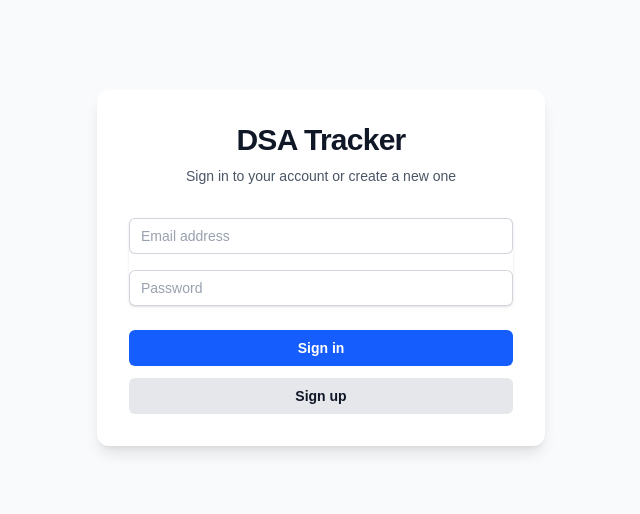
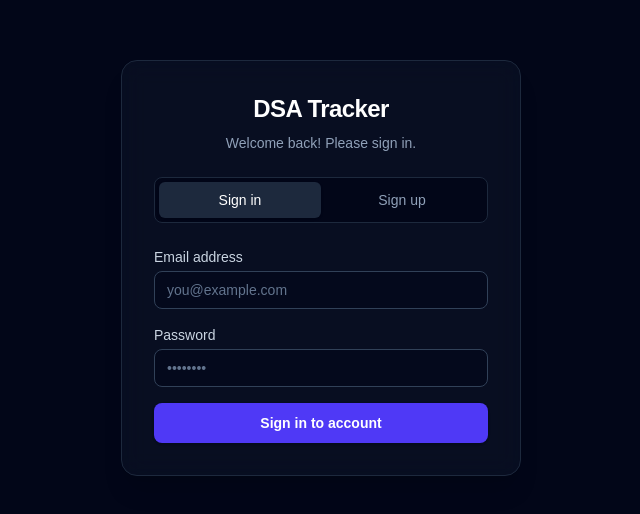
Before and after one commit to VSDeadShot/DSA-Tracker, a Next.js app: page /login in a window 1280 px wide. Shown: the part 132-646 px from the top of the page, without its empty margins (319-959 px from the left). Built offline with nearby package versions, Linux system fonts and the light colour scheme.

Commit message:
Redesign login page with tabs and premium narrow card

```diff
--- a/app/(auth)/login/page.tsx
+++ b/app/(auth)/login/page.tsx
@@ -1,74 +1,89 @@
 import { login, signup } from './actions'
+import Link from 'next/link'
 
 export default async function LoginPage({
   searchParams,
 }: {
-  searchParams: { error?: string }
+  searchParams: { error?: string; tab?: string }
 }) {
-  const { error } = await searchParams
+  const { error, tab = 'signin' } = await searchParams
+  const isSignIn = tab === 'signin'
 
   return (
-    <div className="flex min-h-screen items-center justify-center bg-gray-50 dark:bg-gray-900 px-4">
-      <div className="w-full max-w-md space-y-8 bg-white dark:bg-gray-800 p-8 rounded-xl shadow-lg">
+    <div className="flex min-h-screen items-center justify-center bg-slate-950 px-4 selection:bg-indigo-500/30">
+      <div className="w-full max-w-[400px] space-y-6 rounded-2xl bg-slate-900/50 p-8 shadow-xl backdrop-blur-md border border-slate-800">
         <div className="text-center">
-          <h2 className="text-3xl font-bold tracking-tight text-gray-900 dark:text-white">
+          <Link href="/" className="inline-block text-2xl font-bold tracking-tight text-white mb-2 hover:opacity-80 transition-opacity">
             DSA Tracker
-          </h2>
-          <p className="mt-2 text-sm text-gray-600 dark:text-gray-400">
-            Sign in to your account or create a new one
+          </Link>
+          <p className="text-sm text-slate-400">
+            {isSignIn ? 'Welcome back! Please sign in.' : 'Create your account to get started.'}
           </p>
         </div>
 
+        {/* Tabs */}
+        <div className="flex rounded-lg bg-slate-950 p-1 border border-slate-800">
+          <Link
+            href="/login?tab=signin"
+            className={`flex-1 rounded-md py-2 text-center text-sm font-medium transition-all ${
+              isSignIn ? 'bg-slate-800 text-white shadow-sm' : 'text-slate-400 hover:text-slate-200'
+            }`}
+          >
+            Sign in
+          </Link>
+          <Link
+            href="/login?tab=signup"
+            className={`flex-1 rounded-md py-2 text-center text-sm font-medium transition-all ${
+              !isSignIn ? 'bg-slate-800 text-white shadow-sm' : 'text-slate-400 hover:text-slate-200'
+            }`}
+          >
+            Sign up
+          </Link>
+        </div>
+
         {error && (
-          <div className="bg-red-50 dark:bg-red-900/30 text-red-600 dark:text-red-400 p-3 rounded-md text-sm text-center border border-red-200 dark:border-red-800">
+          <div className="bg-red-500/10 text-red-400 p-3 rounded-lg text-sm text-center border border-red-500/20">
             {error}
           </div>
         )}
 
-        <form className="mt-8 space-y-6">
-          <div className="space-y-4 rounded-md shadow-sm">
+        <form className="space-y-4">
           <div>
-              <label htmlFor="email" className="sr-only">
+            <label htmlFor="email" className="block text-sm font-medium text-slate-300">
               Email address
             </label>
             <input
               id="email"
               name="email"
               type="email"
+              autoComplete="email"
               required
-                className="relative block w-full rounded-md border-0 py-1.5 px-3 text-gray-900 ring-1 ring-inset ring-gray-300 placeholder:text-gray-400 focus:z-10 focus:ring-2 focus:ring-inset focus:ring-blue-600 sm:text-sm sm:leading-6 dark:bg-gray-700 dark:text-white dark:ring-gray-600"
-                placeholder="Email address"
+              className="mt-1 block w-full rounded-lg border border-slate-700 bg-slate-950/50 px-3 py-2 text-white placeholder-slate-500 focus:border-indigo-500 focus:outline-none focus:ring-1 focus:ring-indigo-500 sm:text-sm transition-colors"
+              placeholder="you@example.com"
             />
           </div>
+
           <div>
-              <label htmlFor="password" className="sr-only">
+            <label htmlFor="password" className="block text-sm font-medium text-slate-300">
               Password
             </label>
             <input
               id="password"
               name="password"
               type="password"
+              autoComplete="current-password"
               required
-                className="relative block w-full rounded-md border-0 py-1.5 px-3 text-gray-900 ring-1 ring-inset ring-gray-300 placeholder:text-gray-400 focus:z-10 focus:ring-2 focus:ring-inset focus:ring-blue-600 sm:text-sm sm:leading-6 dark:bg-gray-700 dark:text-white dark:ring-gray-600"
-                placeholder="Password"
+              className="mt-1 block w-full rounded-lg border border-slate-700 bg-slate-950/50 px-3 py-2 text-white placeholder-slate-500 focus:border-indigo-500 focus:outline-none focus:ring-1 focus:ring-indigo-500 sm:text-sm transition-colors"
+              placeholder="••••••••"
             />
           </div>
-          </div>
 
-          <div className="flex flex-col space-y-3">
           <button
-              formAction={login}
-              className="flex w-full justify-center rounded-md bg-blue-600 px-3 py-2 text-sm font-semibold text-white hover:bg-blue-500 focus-visible:outline focus-visible:outline-2 focus-visible:outline-offset-2 focus-visible:outline-blue-600"
+            formAction={isSignIn ? login : signup}
+            className="w-full flex justify-center rounded-lg bg-indigo-600 px-4 py-2.5 text-sm font-semibold text-white shadow-sm hover:bg-indigo-500 focus-visible:outline focus-visible:outline-2 focus-visible:outline-offset-2 focus-visible:outline-indigo-600 transition-all hover:-translate-y-0.5"
           >
-              Sign in
+            {isSignIn ? 'Sign in to account' : 'Create account'}
           </button>
-            <button
-              formAction={signup}
-              className="flex w-full justify-center rounded-md bg-gray-200 px-3 py-2 text-sm font-semibold text-gray-900 hover:bg-gray-300 focus-visible:outline focus-visible:outline-2 focus-visible:outline-offset-2 focus-visible:outline-gray-200 dark:bg-gray-700 dark:text-white dark:hover:bg-gray-600"
-            >
-              Sign up
-            </button>
-          </div>
         </form>
       </div>
     </div>
```
Lines whose indentation alone changed are shown as unchanged.
